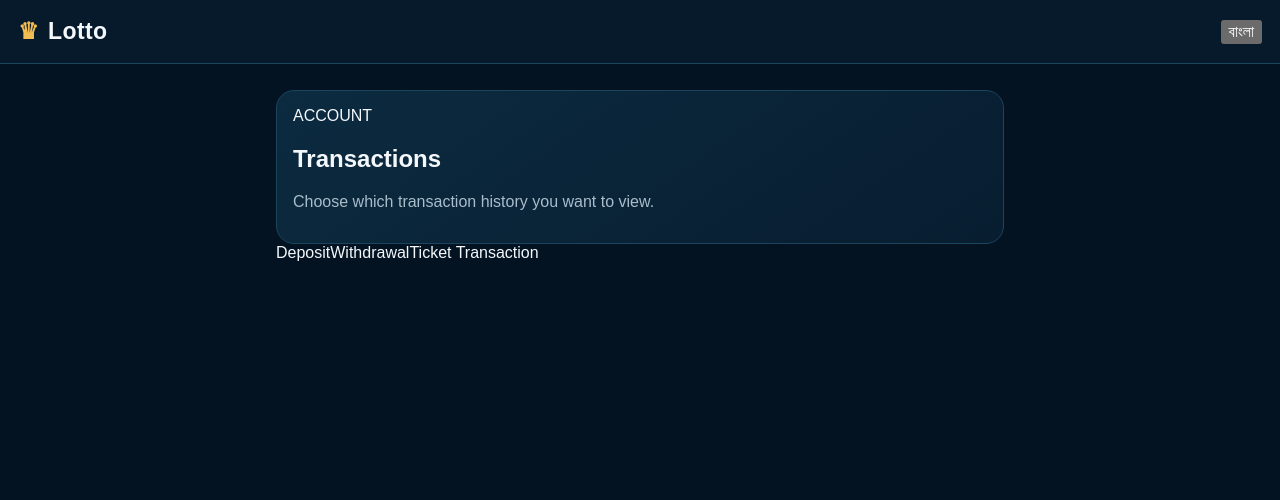
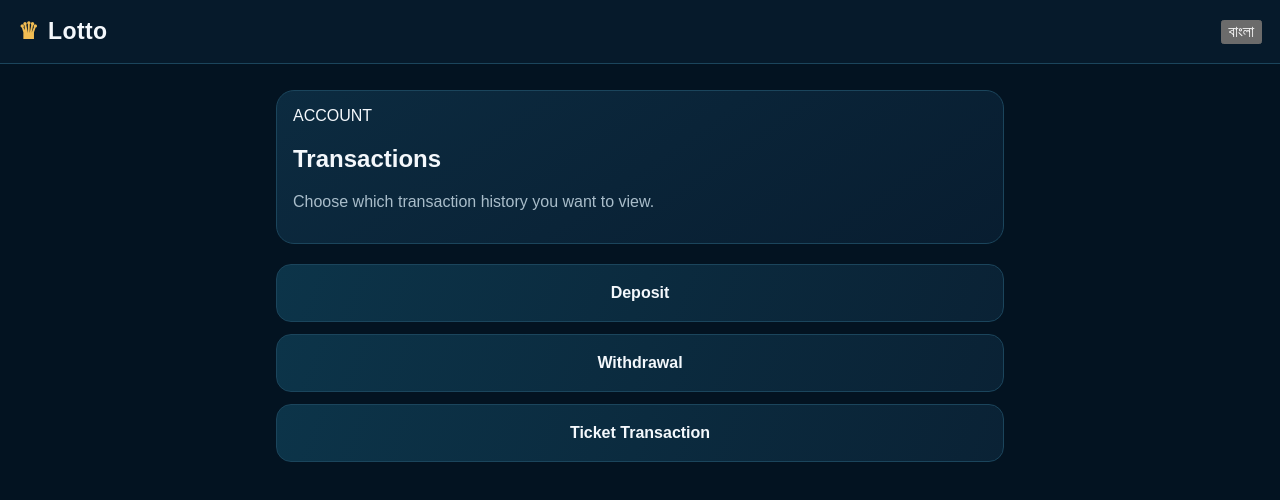
Before and after one commit to rasedulinfinix100-afk/platform, a Next.js app: page /Client/Auth/Transactions in a window 1280 px wide. Shown: the top 500 px of the page. Built offline with nearby package versions, Linux system fonts and the light colour scheme.

Commit message:
Style transaction category buttons

```diff
--- a/app/Client/Auth/Transactions/page.css
+++ b/app/Client/Auth/Transactions/page.css
@@ -1 +1,3 @@
 .route-surface{display:grid;gap:16px}.route-surface .panel{min-height:110px}.route-surface h1{font-size:26px;margin:8px 0}.route-surface .route-actions{display:grid;grid-template-columns:repeat(2,minmax(0,1fr));gap:10px}.route-surface .route-actions a{padding:14px;border:1px solid #1b455c;border-radius:13px;background:#0b263a}@media(max-width:420px){.route-surface .route-actions{grid-template-columns:1fr}}
+
+.transaction-actions{display:grid;gap:12px;margin-top:20px}.transaction-actions a{display:flex;align-items:center;justify-content:center;min-height:58px;padding:14px;border:1px solid #1b455c;border-radius:15px;background:linear-gradient(110deg,#0c3449,#0a2235);color:#f4f8fc;font-weight:800}.transaction-actions a:active{border-color:#12c7bd;background:#0b5358}
```
